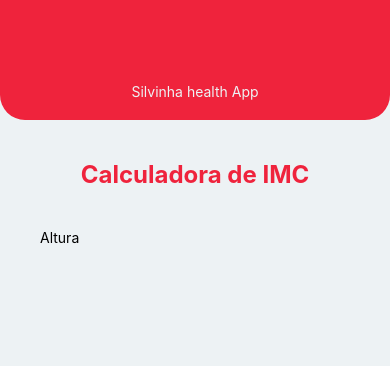
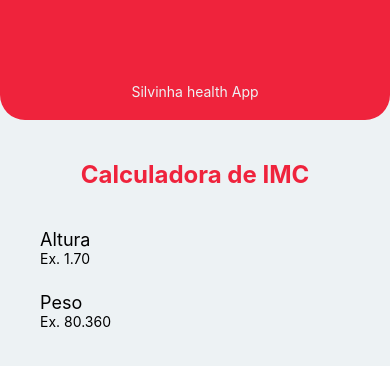
Before and after one commit to AnthonyRodrigues894/SilvinhaHeathApp, a React Native app in the folder SilvinhaHealthApp/: screen / in a window 390 px wide. Shown: the top 366 px of the page. Built offline with nearby package versions, Linux system fonts and the light colour scheme.

Commit message:
altura e peso

```diff
--- a/SilvinhaHealthApp/App.js
+++ b/SilvinhaHealthApp/App.js
@@ -1,5 +1,5 @@
 import { StatusBar } from 'expo-status-bar';
-import { StyleSheet, Text, View, SafeAreaView } from 'react-native';
+import { StyleSheet, Text, View, SafeAreaView, TextInput } from 'react-native';
 
 export default function App() {
   return (
@@ -14,10 +14,23 @@ export default function App() {
 
     <View>
       <Text style={styles.label}>Altura</Text>
-
+      <TextInput
+        style={styles.imput}
+        placeholder='Ex. 1.70'
+        keyboardType='numeric'
+      />
     </View>
 
+    <View style={{ marginTop: 25 }}>
+      <Text style={styles.label}>Peso</Text>
+      <TextInput
+        style={styles.imput}
+        placeholder='Ex. 80.360'
+        keyboardType='numeric'
+      />
     </View>
+
+  </View>
 
     <StatusBar style= "light" />
     </SafeAreaView>
@@ -57,5 +70,18 @@ subTitle: {
   color: '#ef233c',
   fontWeight: 'bold',
   marginBottom: 40,
+},
+label: {
+  color: '#000',
+  fontSize: 18,
+},
+input: {
+  height: 45,
+  width: '100%',
+  fontSize: 18,
+  borderColor: '#f233c',
+  borderWidth: 2,
+  marginVertical: 5,
+  borderRadius: 30
 }
 });
```
Also changed, not shown: 1 other file (tests, documents, lock files or other folders).
